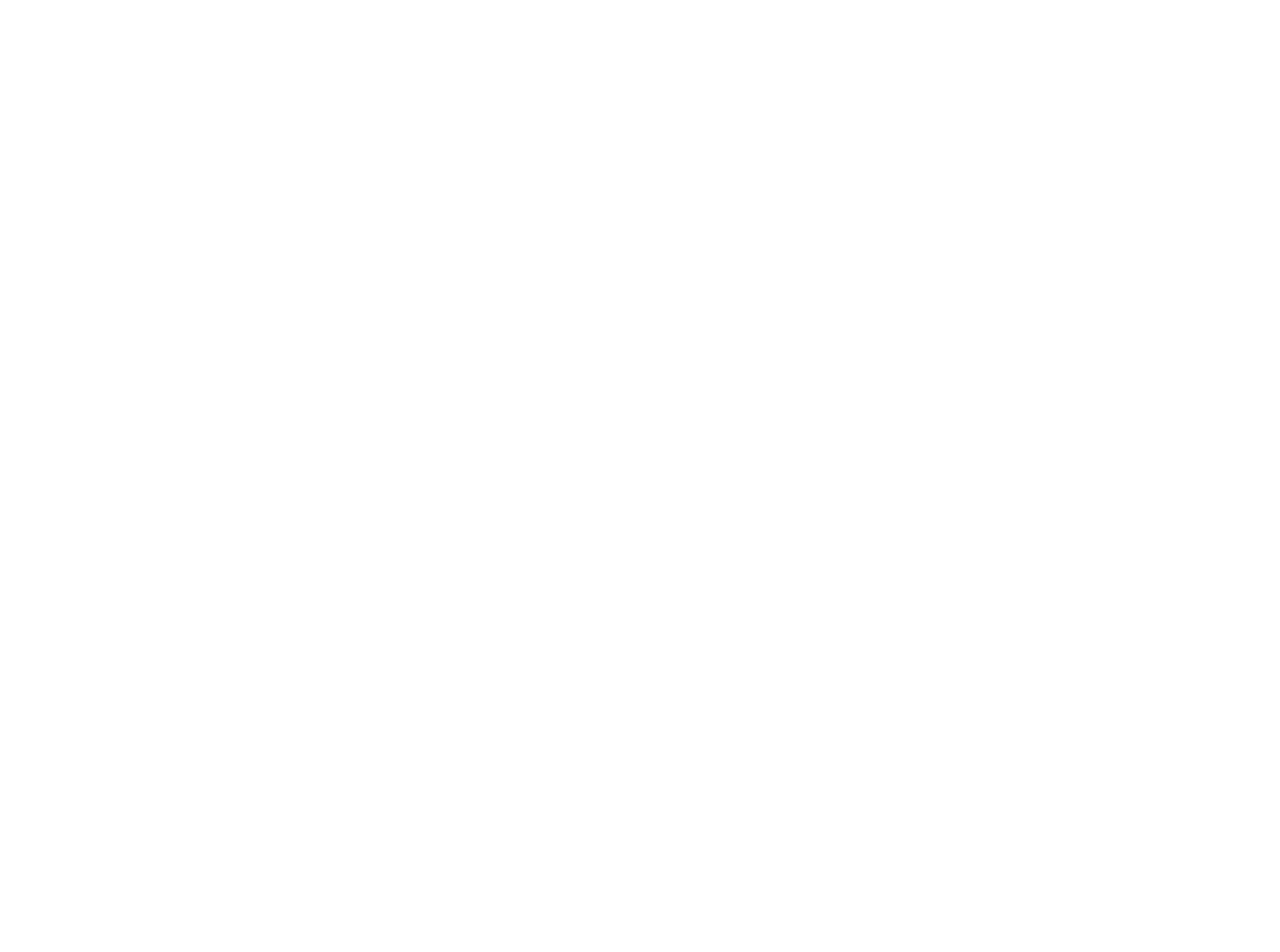
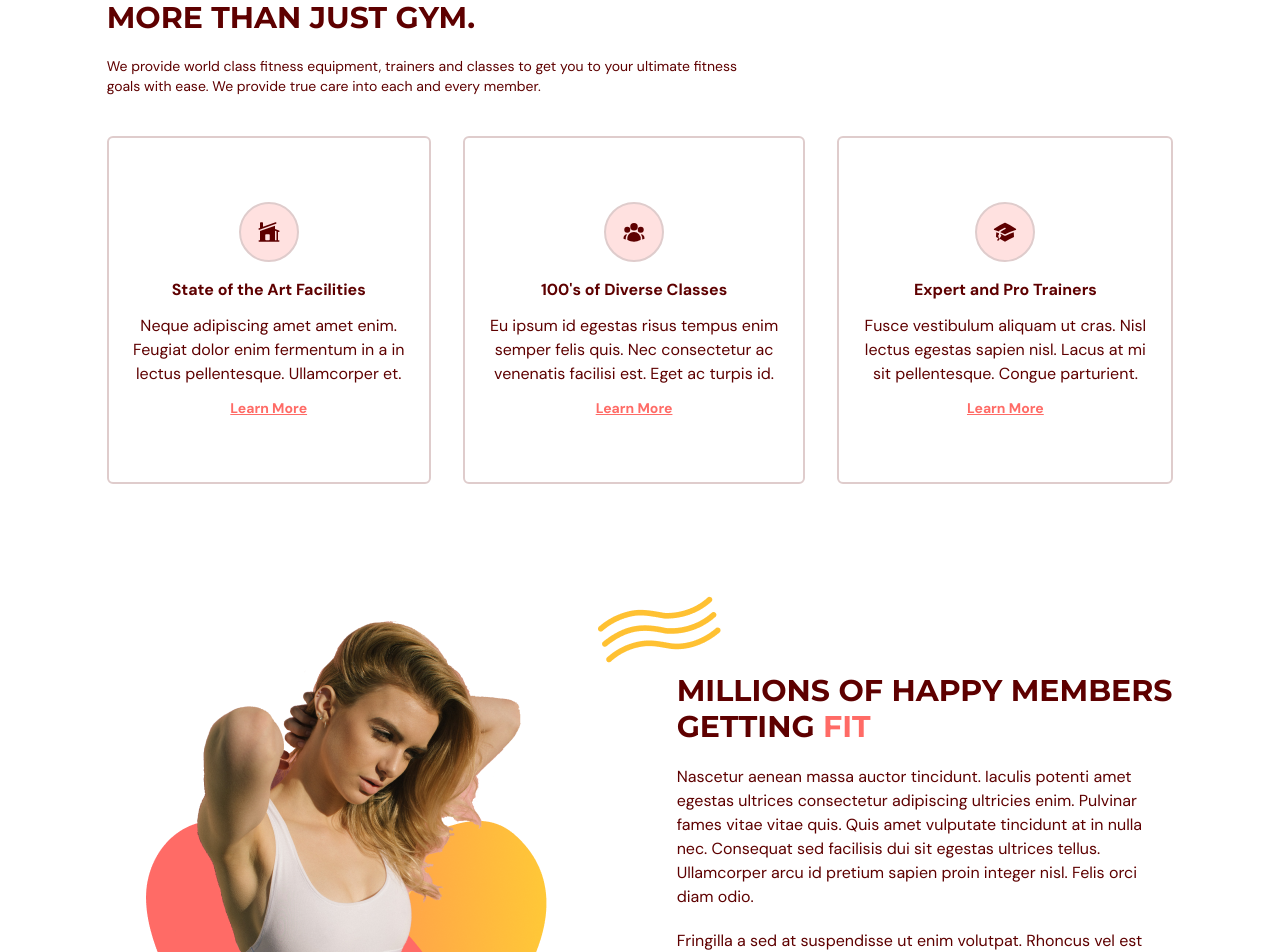
Before and after one commit to fenn96/gym-app, a React (Vite) app: page / in a window 1280 px wide. Shown: the part 900-1852 px from the top of the page. Before the commit the page ends 800 px from the top, so only its background shows below. Built offline with nearby package versions, Linux system fonts and the light colour scheme.

Commit message:
Completed Benefits Section

```diff
--- a/src/App.tsx
+++ b/src/App.tsx
@@ -1,6 +1,7 @@
 import { useEffect, useState } from "react";
 import Navbar from "@/scenes/navbar";
 import Home from "@/scenes/home";
+import Benefits from "@/scenes/benefits";
 import { SelectedPage } from "./shared/types";
 
 function App() {
@@ -29,6 +30,7 @@
         setSelectedPage={setSelectedPage}
       />
       <Home setSelectedPage={setSelectedPage} />
+      <Benefits setSelectedPage={setSelectedPage} />
     </div>
   )
 }
--- /dev/null
+++ b/src/scenes/benefits/Benefit.tsx
@@ -0,0 +1,45 @@
+import { SelectedPage } from "@/shared/types";
+import { motion } from 'framer-motion';
+import AnchorLink from "react-anchor-link-smooth-scroll";
+
+const childVariant = {
+  hidden: { opacity: 0, scale: 0.9 },
+  visible: { opacity: 1, scale: 1 }
+}
+
+type Props = {
+  icon: JSX.Element;
+  title: string;
+  description: string;
+  setSelectedPage: (value: SelectedPage) => void;
+}
+
+const Benefit = ({ icon, title, description, setSelectedPage }: Props) => {
+  return (
+    <motion.div
+      initial="hidden"
+      whileInView="visible"
+      viewport={{ once: true, amount: 0.5 }}
+      variants={childVariant}
+      className='my-5 rounded-md border-2 border-gray-100 px-5 py-16 text-center'
+    >
+      <div className='mb-4 flex justify-center'>
+        <div className="rounded-full border-2 border-gray-100 bg-primary-100 p-4">
+          {icon}
+        </div>
+      </div>
+
+      <h4 className="font-bold">{title}</h4>
+      <p className="my-3">{description}</p>
+        <AnchorLink
+          className="text-sm font-bold text-primary-500 underline hover:text-secondary-500"
+          onClick={() => setSelectedPage(SelectedPage.ContactUs)}
+          href={`#${SelectedPage.ContactUs}`}
+        >
+          <p>Learn More</p>
+        </AnchorLink>
+    </motion.div>
+  )
+}
+
+export default Benefit
--- /dev/null
+++ b/src/scenes/benefits/index.tsx
@@ -0,0 +1,164 @@
+import ActionButton from "@/shared/ActionButton";
+import HText from "@/shared/HText";
+import { BenefitType, SelectedPage } from "@/shared/types";
+import {
+  HomeModernIcon,
+  UserGroupIcon,
+  AcademicCapIcon,
+} from "@heroicons/react/24/solid";
+import { motion } from "framer-motion";
+import BenefitsPageGraphic from "@/assets/BenefitsPageGraphic.png";
+import Benefit from "./Benefit";
+
+const benefits: Array<BenefitType> = [
+  {
+    icon: <HomeModernIcon className="h-6 w-6" />,
+    title: "State of the Art Facilities",
+    description:
+      "Neque adipiscing amet amet enim. Feugiat dolor enim fermentum in a in lectus pellentesque. Ullamcorper et.",
+  },
+  {
+    icon: <UserGroupIcon className="h-6 w-6" />,
+    title: "100's of Diverse Classes",
+    description:
+      "Eu ipsum id egestas risus tempus enim semper felis quis. Nec consectetur ac venenatis facilisi est. Eget ac turpis id.",
+  },
+  {
+    icon: <AcademicCapIcon className="h-6 w-6" />,
+    title: "Expert and Pro Trainers",
+    description:
+      "Fusce vestibulum aliquam ut cras. Nisl lectus egestas sapien nisl. Lacus at mi sit pellentesque. Congue parturient.",
+  },
+];
+
+const container = {
+  hidden: {},
+  visible: {
+    transition: { staggerChildren: 0.2 },
+  },
+};
+
+type Props = {
+  setSelectedPage: (value: SelectedPage) => void;
+};
+
+const Benefits = ({ setSelectedPage }: Props) => {
+  return (
+    <section id="benefits" className="mx-auto min-h-full w-5/6 py-20">
+      <motion.div
+        onViewportEnter={() => setSelectedPage(SelectedPage.Benefits)}
+      >
+        {/* HEADER */}
+        <motion.div
+          className="md:my-5 md:w-3/5"
+          initial="hidden"
+          whileInView="visible"
+          viewport={{ once: true, amount: 0.5 }}
+          transition={{ duration: 0.5 }}
+          variants={{
+            hidden: { opacity: 0, x: -50 },
+            visible: { opacity: 1, x: 0 },
+          }}
+        >
+          <HText>MORE THAN JUST GYM.</HText>
+          <p className="my-5 text-sm">
+            We provide world class fitness equipment, trainers and classes to
+            get you to your ultimate fitness goals with ease. We provide true
+            care into each and every member.
+          </p>
+        </motion.div>
+
+        {/* BENEFITS */}
+        <motion.div
+          className="mt-5 items-center justify-between gap-8 md:flex"
+          initial="hidden"
+          whileInView="visible"
+          viewport={{ once: true, amount: 0.5 }}
+          variants={container}
+        >
+          {benefits.map((benefit: BenefitType) => (
+            <Benefit
+              key={benefit.title}
+              icon={benefit.icon}
+              title={benefit.title}
+              description={benefit.description}
+              setSelectedPage={setSelectedPage}
+            />
+          ))}
+        </motion.div>
+
+        {/* GRAPHICS AND DESCRIPTION */}
+        <div className="mt-16 items-center justify-between gap-20 md:mt-28 md:flex">
+          {/* GRAPHIC */}
+          <img
+            className="mx-auto"
+            alt="benefits-page-graphic"
+            src={BenefitsPageGraphic}
+          />
+
+          {/* DESCRIPTION */}
+          <div>
+            {/* TITLE */}
+            <div className="relative">
+              <div className="before:absolute before:-top-20 before:-left-20 before:z-[1] before:content-abstractwaves">
+                <motion.div
+                  initial="hidden"
+                  whileInView="visible"
+                  viewport={{ once: true, amount: 0.5 }}
+                  transition={{ duration: 0.5 }}
+                  variants={{
+                    hidden: { opacity: 0, x: 50 },
+                    visible: { opacity: 1, x: 0 },
+                  }}
+                >
+                  <HText>
+                    MILLIONS OF HAPPY MEMBERS GETTING{" "}
+                    <span className="text-primary-500">FIT</span>
+                  </HText>
+                </motion.div>
+              </div>
+            </div>
+
+            {/* DESCRIPT */}
+            <motion.div
+              initial="hidden"
+              whileInView="visible"
+              viewport={{ once: true, amount: 0.5 }}
+              transition={{ delay: 0.2, duration: 0.5 }}
+              variants={{
+                hidden: { opacity: 0, x: 50 },
+                visible: { opacity: 1, x: 0 },
+              }}
+            >
+              <p className="my-5">
+                Nascetur aenean massa auctor tincidunt. Iaculis potenti amet
+                egestas ultrices consectetur adipiscing ultricies enim. Pulvinar
+                fames vitae vitae quis. Quis amet vulputate tincidunt at in
+                nulla nec. Consequat sed facilisis dui sit egestas ultrices
+                tellus. Ullamcorper arcu id pretium sapien proin integer nisl.
+                Felis orci diam odio.
+              </p>
+              <p className="mb-5">
+                Fringilla a sed at suspendisse ut enim volutpat. Rhoncus vel est
+                tellus quam porttitor. Mauris velit euismod elementum arcu neque
+                facilisi. Amet semper tortor facilisis metus nibh. Rhoncus sit
+                enim mattis odio in risus nunc.
+              </p>
+            </motion.div>
+
+            {/* BUTTON */}
+            <div className="relative mt-16">
+              <div className="before:absolute before:-bottom-20 before:right-40 before:z-[-1] before:content-sparkles">
+                <ActionButton setSelectedPage={setSelectedPage}>
+                  Join Now
+                </ActionButton>
+              </div>
+            </div>
+          </div>
+        </div>
+      </motion.div>
+    </section>
+  );
+};
+
+export default Benefits;
--- a/src/scenes/home/index.tsx
+++ b/src/scenes/home/index.tsx
@@ -99,4 +99,4 @@
   )
 }
 
-export default Home
+export default Home;
--- /dev/null
+++ b/src/shared/HText.tsx
@@ -0,0 +1,13 @@
+import { ReactNode } from 'react'
+
+type Props = {
+    children: ReactNode;
+}
+
+const HText = ({ children }: Props) => {
+  return (
+    <div className='basis-3/5 font-montserrat text-3xl font-bold'>{children}</div>
+  )
+}
+
+export default HText
--- a/src/shared/types.ts
+++ b/src/shared/types.ts
@@ -4,3 +4,9 @@
     OurClasses = "ourclasses",
     ContactUs = "contactus"
   }
+
+  export interface BenefitType {
+    icon: JSX.Element;
+    title: string;
+    description: string;
+  }
```
